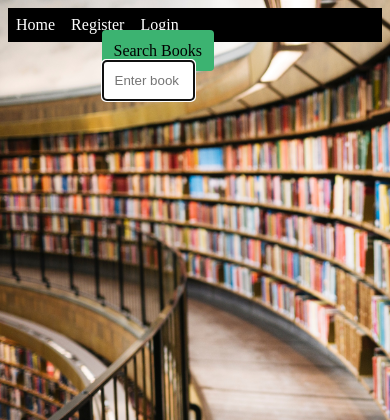
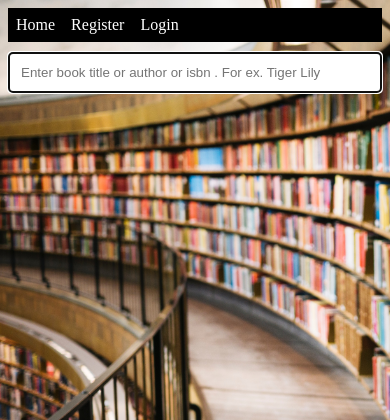
Before and after one commit to eelectron/BookReview, a Flask app: page /search in a window 390 px wide. Shown: the top 420 px of the page. Run offline with Flask 2, Linux system fonts and the light colour scheme.

Commit message:
made mobile friendly. added @media query

```diff
--- a/application.py
+++ b/application.py
@@ -57,13 +57,18 @@ def login():
 		password = request.form.get("password")
 
 		# search books
-		userRow = db.execute("SELECT * FROM users WHERE username = :username AND password = :password", {"username": username, "password": password})
-		if userRow.rowcount == 1:
-			session["username"] = username
-			return redirect(url_for("search"))
-		else:
-			message = username +  " does not exist. Please register first ."
+		userRow = db.execute("SELECT * FROM users WHERE username = :username", {"username": username})
+		if userRow.rowcount == 0:
+			message = "user does not exist "
 			return render_template("error.html", message=message)
+
+		pwRow = db.execute("SELECT * FROM users WHERE password = :password", {"password": password})
+		if pwRow.rowcount == 0:
+			message = "Please enter correct password"
+			return render_template("error.html", message=message)
+
+		session["username"] = username
+		return redirect(url_for("search"))
 	else:
 		return render_template("login.html")
 
--- a/static/css/index.css
+++ b/static/css/index.css
@@ -21,3 +21,9 @@ h1{
 	background-color: #000;
 	border-radius: 5px;
 }
+
+@media screen and (max-width: 600px){
+	h1, .register{
+		width: 100%;
+	}
+}
--- a/static/css/login.css
+++ b/static/css/login.css
@@ -17,3 +17,9 @@ input[type=submit]{
 	width: 50%;
 	margin: 0 auto;
 }
+
+@media screen and (max-width: 600px){
+	.container{
+		width: 100%;
+	}
+}
--- a/static/css/search.css
+++ b/static/css/search.css
@@ -16,14 +16,14 @@ table {
 
 td , th{
   border: 1px solid black;
-  padding: 8px;
+  padding: 6px;
 }
 
 th{
 	background-color: white;
 }
 input[type=text]{
-	width: 50%;
+	width: 100%;
 	padding: 12px;
 	border-radius: 4px;
 	border: 1px solid mediumseagreen;
@@ -33,15 +33,16 @@ label{
 	padding: 12px;
 	background-color: mediumseagreen;
 	border-radius: 4px;
+	width: 100%;
 }
 
 .container{
-	width: 50%;
-	margin: 0 auto;
+	width: 100%;
+	margin: 10px auto;
 }
 
 tr:hover{
-	background-color: #afa;
+	background-color: #faa;
 }
 
 tr:nth-child(even){
--- a/templates/book.html
+++ b/templates/book.html
@@ -46,8 +46,7 @@
 
 		<form action="{{url_for('saveReview', isbn = book.isbn)}}" method="POST">
 		<div class="row">
-			<div class="col-25">Rating(1-5):</div>
-		<div class="col-75">
+			<div class="col-25">Rating(1-5):</div> <div class="col-75">
 				<select name="rating">
 					<option value="1">1</option>
 					<option value="2">2</option>
@@ -60,7 +59,7 @@
 
 
 		<div class="row">
-			<textarea name="comment" rows="5" cols="50"></textarea>
+			<textarea name="comment" rows="5" placeholder="Give your comments" autofocus></textarea>
 		</div>
 
 		<div class="row">
--- a/templates/layout.html
+++ b/templates/layout.html
@@ -2,6 +2,7 @@
 <html>
 <head>
 	<meta name="viewport" content="width=device-width, initial-scale=1.0">
+	<link rel="shortcut icon" type="image/png" href="/static/favicon.png">
 	<script src="https://ajax.googleapis.com/ajax/libs/jquery/3.4.1/jquery.min.js"></script>
 	<title>
 		{% block title %}
--- a/templates/search.html
+++ b/templates/search.html
@@ -12,7 +12,6 @@
 {% block body %}
 <div class="container">
 	<form action="{{ url_for('search') }}" method="POST">
-		<label for="queryid">Search Books</label>
 		<input type="text" id="queryid" name="query" autocomplete="off" placeholder="Enter book title or author or isbn . For ex. Tiger Lily" autofocus>
 	</form>
 </div>
```
Also changed, not shown: static/css/book.css (+20 -4 lines), static/css/registration.css (+7 -0 lines), static/favicon.png (added), 7 other files. Lines whose indentation alone changed are shown as unchanged.
